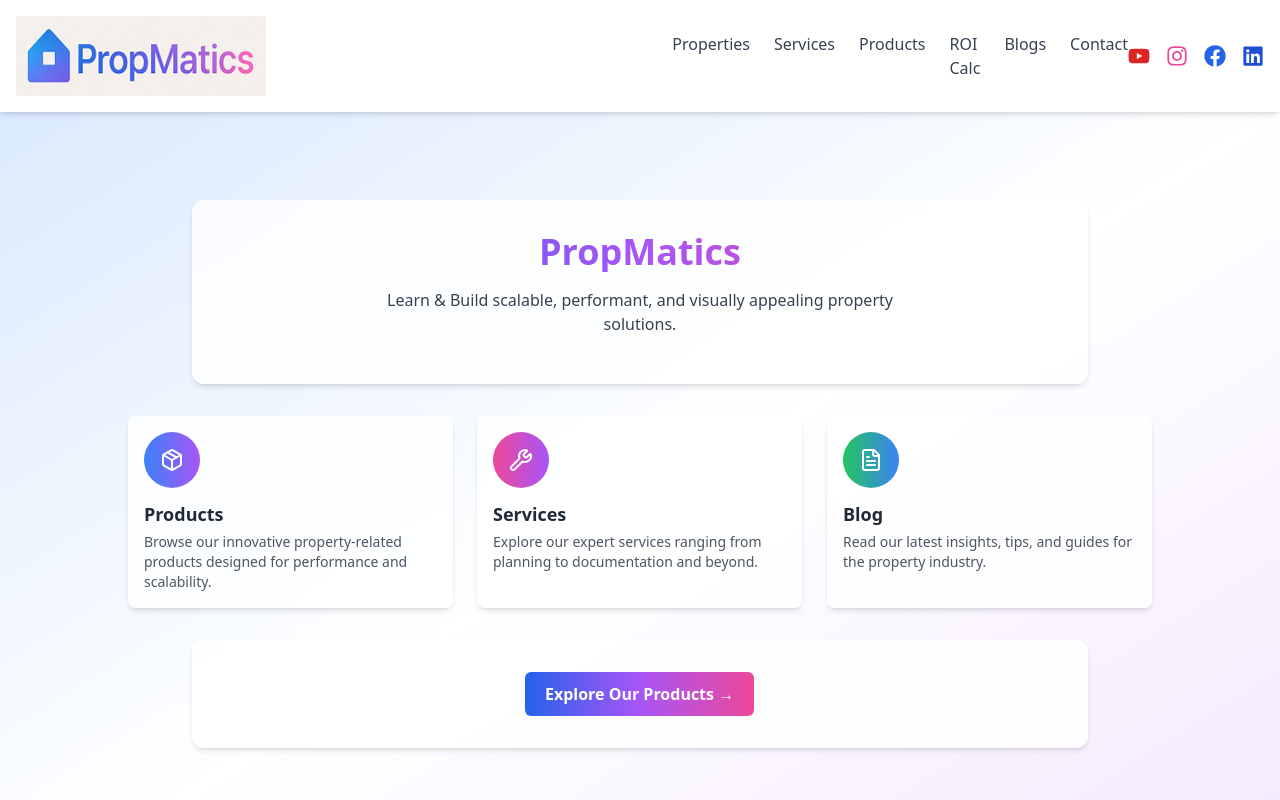
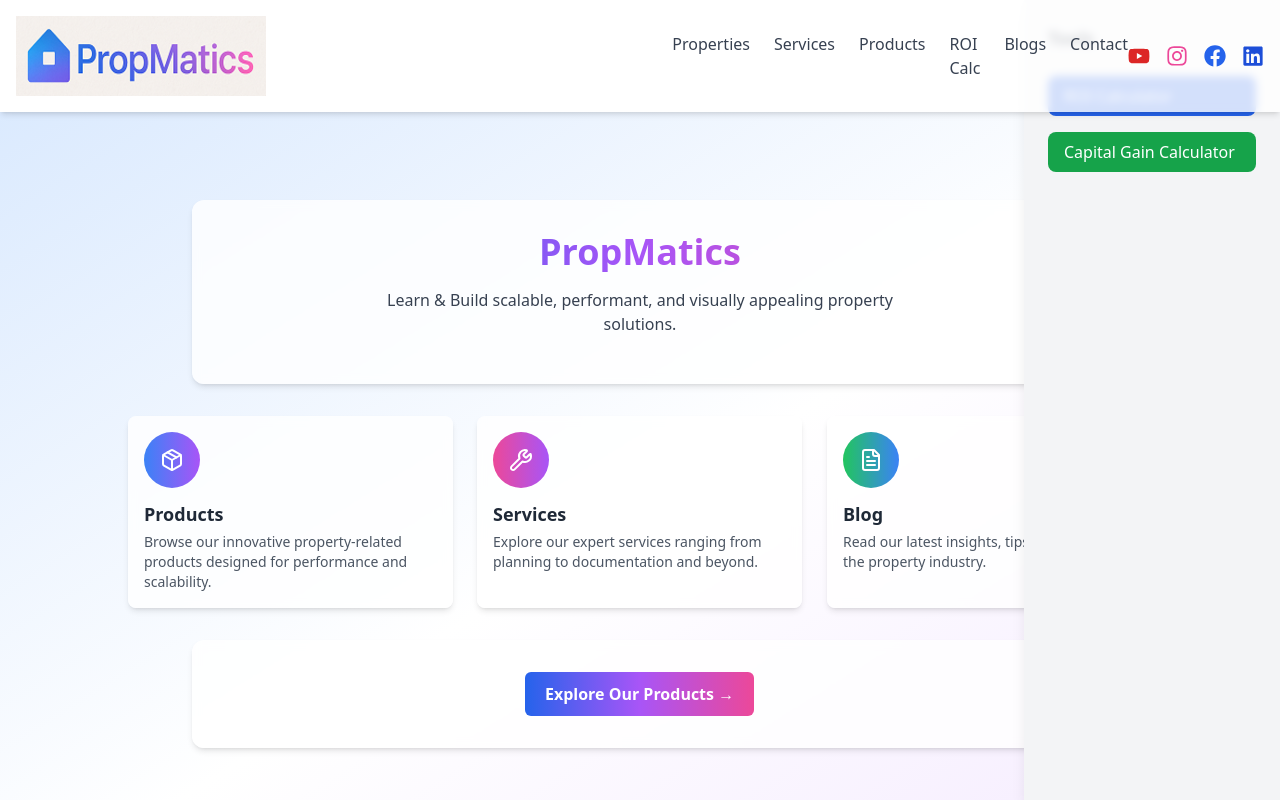
Before and after one commit to venupala-tt/propnz, a Next.js app: page / in a window 1280 px wide. Shown: the top 800 px of the page. Built offline with nearby package versions, Linux system fonts and the light colour scheme.

Commit message:
Update page.tsx

```diff
--- a/app/page.tsx
+++ b/app/page.tsx
@@ -1,10 +1,17 @@
 import Link from "next/link";
 import { Package, Wrench, FileText } from "lucide-react";
+import dynamic from "next/dynamic";
+
+// Dynamically import RightSidebar at runtime
+const RightSidebar = dynamic(() => import("@/components/RightSidebar"), {
+  ssr: false,
+});
 
 export default function HomePage() {
   return (
+    <div className="flex">
       <main
-      className="flex min-h-screen flex-col items-center justify-start
+        className="flex-1 flex min-h-screen flex-col items-center justify-start
         p-4 sm:p-8 lg:p-16
         bg-gradient-to-br from-blue-100 via-white to-purple-100
         animate-gradientWave"
@@ -108,5 +115,9 @@ export default function HomePage() {
           </Link>
         </div>
       </main>
+
+      {/* Right Sidebar loaded at runtime */}
+      <RightSidebar />
+    </div>
   );
 }
```
Lines whose indentation alone changed are shown as unchanged.
